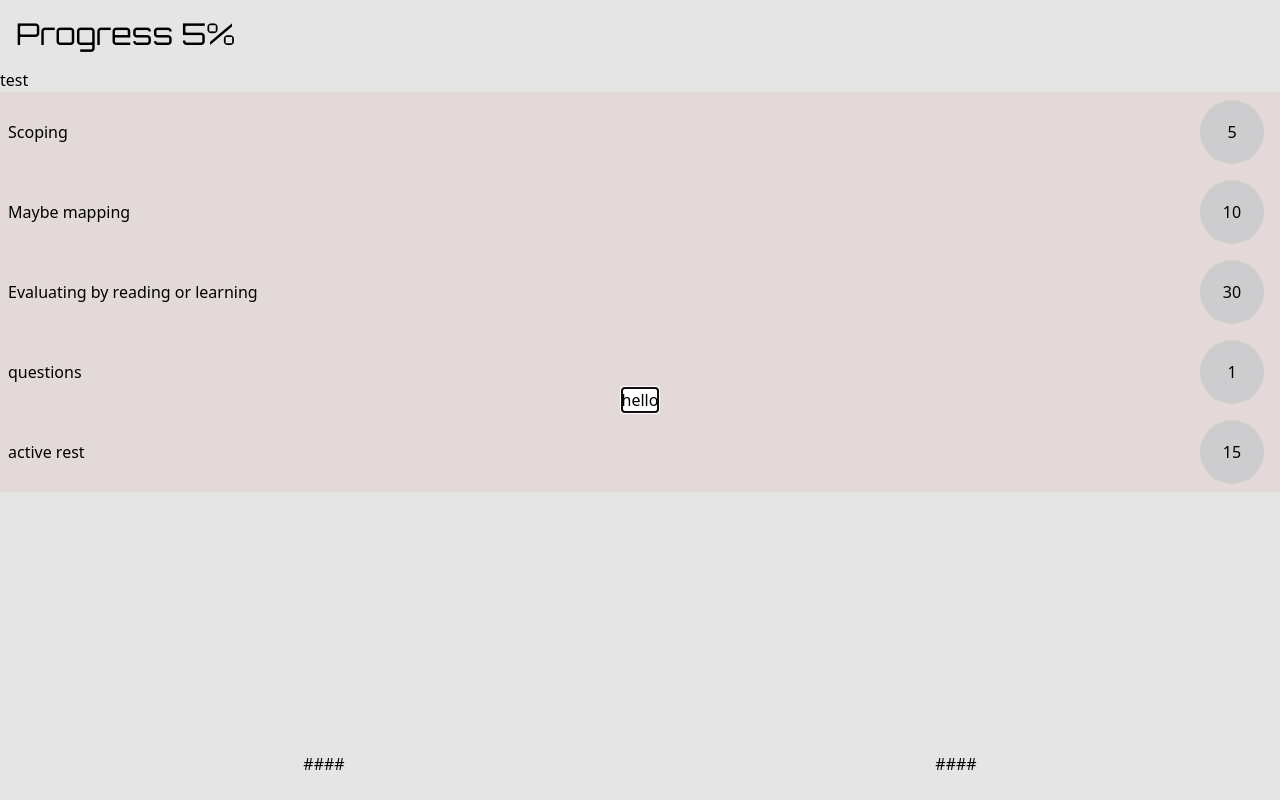
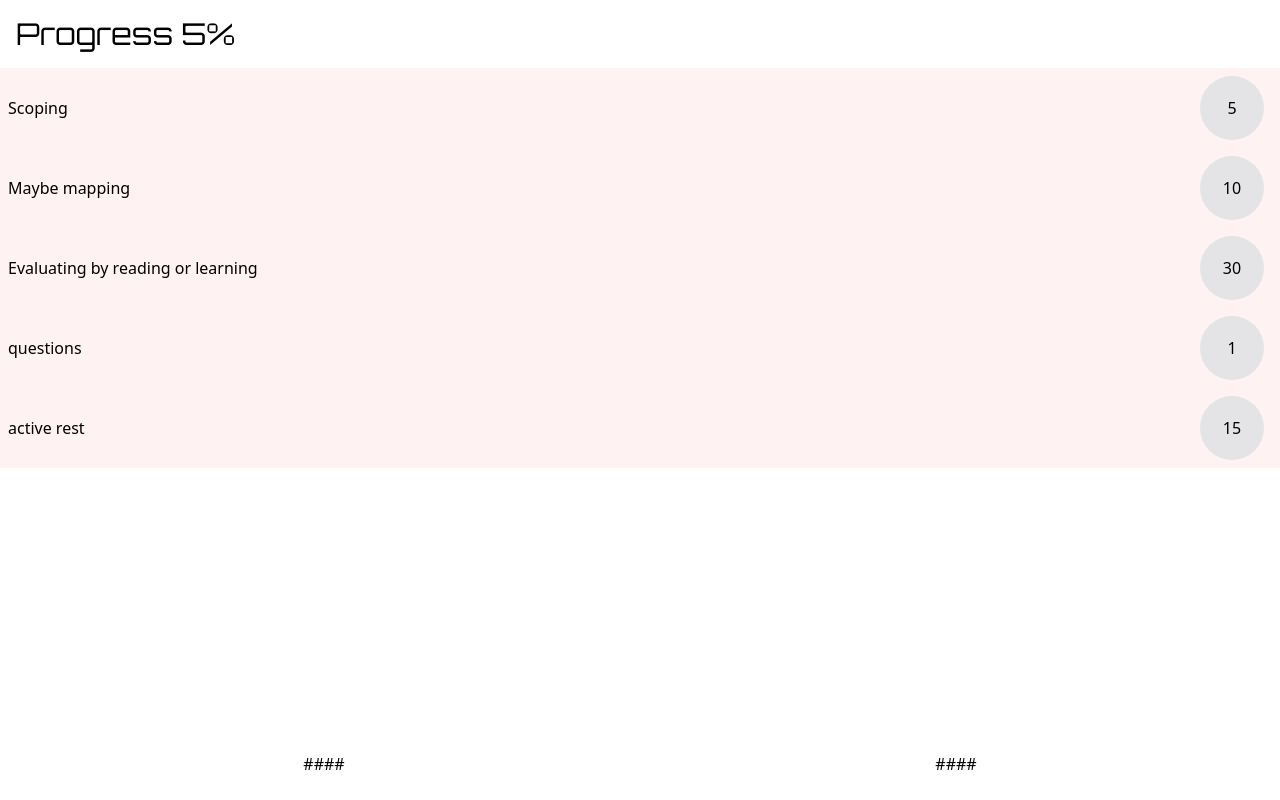
Before and after one commit to Scapy47/Spark, a React (Vite) app: page / in a window 1280 px wide. Built offline with nearby package versions, Linux system fonts and the light colour scheme.

Commit message:
finetuning

```diff
--- a/dev-dist/sw.js
+++ b/dev-dist/sw.js
@@ -85,7 +85,7 @@ define(['./workbox-9637eeee'], (function (workbox) { 'use strict';
     "revision": "3ca0b8505b4bec776b69afdba2768812"
   }, {
     "url": "index.html",
-    "revision": "0.qn6doiema3g"
+    "revision": "0.ogkoa698ah"
   }], {});
   workbox.cleanupOutdatedCaches();
   workbox.registerRoute(new workbox.NavigationRoute(workbox.createHandlerBoundToURL("index.html"), {
--- a/src/components/DiaLog.jsx
+++ b/src/components/DiaLog.jsx
@@ -4,29 +4,26 @@ import PropTypes from 'prop-types'
 
 const DiaLog = ({ children, open }) => {
     const dialogRef = useRef(null)
-
     const toggle = () => {
         dialogRef.current.hasAttribute("open") ? dialogRef.current.close()
             : dialogRef.current.showModal()
     }
-
 
     useEffect(() => {
         open ? dialogRef.current.showModal() : dialogRef.current.close()
     }, [open])
 
     return (
-        <>
-            <dialog ref={dialogRef}
-                onClick={(e) => e.currentTarget === e.target && toggle()}
-            >
-                <div >{children}</div>
-            </dialog>
-            <button onClick={toggle}>test</button>
-        </>
+        <dialog className="rounded-xl p-2 select-none w-11/12 backdrop:bg-black backdrop:opacity-45"
+            ref={dialogRef}
+            onClick={(e) => e.currentTarget === e.target && toggle()}
+        >
+            <div>
+                {children}
+            </div>
+        </dialog>
     )
 }
-
 DiaLog.propTypes = {
     children: PropTypes.any,
     open: PropTypes.bool,
--- a/src/components/Sequence.jsx
+++ b/src/components/Sequence.jsx
@@ -3,6 +3,7 @@ import DiaLog from './DiaLog'
 
 const Sequence = () => {
     const [timer, setTimer] = useState(0)
+    const [showModal, setShowModal] = useState(false)
 
     const study = [
         ["Scoping", 5],
@@ -12,10 +13,9 @@ const Sequence = () => {
         ["active rest", 15]
     ]
 
-
     return (
         <>
-            <DiaLog open={true}>
+            <DiaLog open={showModal}>
                 <h1>hello</h1>
             </DiaLog>
             {
@@ -26,6 +26,7 @@ const Sequence = () => {
                             <button className='mr-4 my-2 bg-zinc-200 size-16 rounded-full'
                                 onClick={() => {
                                     // TODO : a function that shows a timer in dialog and starts a countdown
+                                    setShowModal(true)
                                     e[1]
                                 }}
                             >{e[1]}</button>
```
